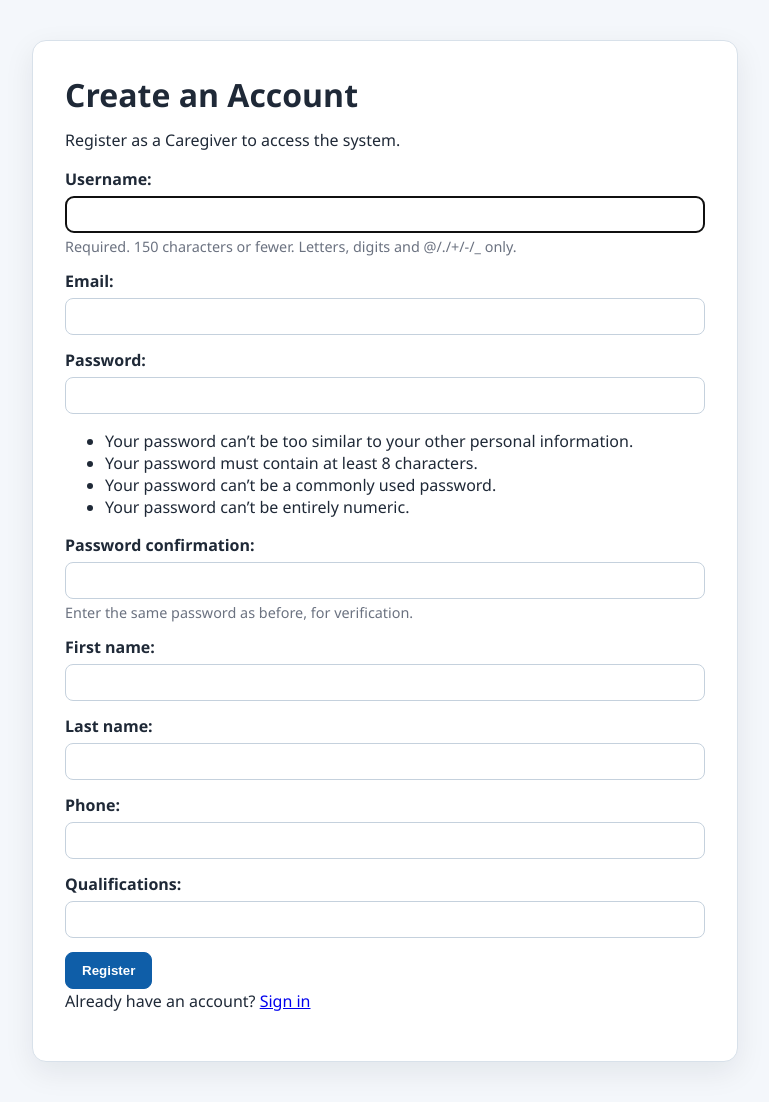
After one commit to HlengiweNcube/hvcs, a Django app: page /accounts/register/ in a window 1280 px wide. The commit adds this page. Shown: the whole page, without its empty margins (255-1024 px from the left). Run offline with Django 5.2, Linux system fonts and the light colour scheme.

Commit message:
Add self-registration for caregiver accounts

```diff
--- a/accounts/urls.py
+++ b/accounts/urls.py
@@ -7,6 +7,7 @@ urlpatterns = [
     path('', views.landing, name='accounts_home'),
     path('login/', auth_views.LoginView.as_view(), name='login'),
     path('logout/', views.custom_logout, name='logout'),
+    path('register/', views.register, name='register'),
     path('admin-dashboard/', views.admin_dashboard, name='admin_dashboard'),
     path('caregiver-dashboard/', views.caregiver_dashboard, name='caregiver_dashboard'),
     path('caregiver-dashboard/profile/', views.caregiver_my_profile, name='caregiver_my_profile'),
--- a/accounts/views.py
+++ b/accounts/views.py
@@ -1,5 +1,5 @@
 from django import forms
-from django.contrib.auth import logout
+from django.contrib.auth import login, logout
 from django.contrib.auth.forms import UserCreationForm
 from django.contrib.auth.decorators import login_required
 from django.shortcuts import get_object_or_404, redirect, render
@@ -75,6 +75,51 @@ class CaregiverUpdateForm(forms.ModelForm):
 def custom_logout(request):
     logout(request)
     return redirect('login')
+
+
+class SelfRegisterForm(UserCreationForm):
+    first_name = forms.CharField(max_length=100)
+    last_name = forms.CharField(max_length=100)
+    email = forms.EmailField(required=False)
+    phone = forms.CharField(max_length=30, required=False)
+    qualifications = forms.CharField(max_length=255, required=False)
+
+    class Meta(UserCreationForm.Meta):
+        model = User
+        fields = ('username', 'email')
+
+    def save(self, commit=True):
+        user = super().save(commit=False)
+        user.role = User.Role.CAREGIVER
+        user.first_name = self.cleaned_data['first_name']
+        user.last_name = self.cleaned_data['last_name']
+        user.email = self.cleaned_data['email']
+        user.is_active = True
+        if commit:
+            user.save()
+            Caregiver.objects.create(
+                user=user,
+                first_name=self.cleaned_data['first_name'],
+                last_name=self.cleaned_data['last_name'],
+                phone=self.cleaned_data['phone'],
+                qualifications=self.cleaned_data['qualifications'],
+                is_active=True,
+            )
+        return user
+
+
+def register(request):
+    if request.user.is_authenticated:
+        return redirect('accounts_home')
+    if request.method == 'POST':
+        form = SelfRegisterForm(request.POST)
+        if form.is_valid():
+            user = form.save()
+            login(request, user)
+            return redirect('caregiver_dashboard')
+    else:
+        form = SelfRegisterForm()
+    return render(request, 'registration/register.html', {'form': form})
 
 
 class ManagerCreateForm(UserCreationForm):
--- a/templates/registration/login.html
+++ b/templates/registration/login.html
@@ -11,4 +11,5 @@
         {{ form.as_p }}
         <button type="submit" class="button">Sign in</button>
     </form>
+    <p class="page-text">Don't have an account? <a href="{% url 'register' %}">Register</a></p>
 {% endblock %}
--- /dev/null
+++ b/templates/registration/register.html
@@ -0,0 +1,13 @@
+{% extends "base.html" %}
+{% block title %}HVCS Register{% endblock %}
+{% block main_class %}page page--narrow{% endblock %}
+{% block content %}
+    <h1 class="page-title">Create an Account</h1>
+    <p class="page-text">Register as a Caregiver to access the system.</p>
+    <form method="post" class="form-shell">
+        {% csrf_token %}
+        {{ form.as_p }}
+        <button type="submit" class="button">Register</button>
+    </form>
+    <p class="page-text">Already have an account? <a href="{% url 'login' %}">Sign in</a></p>
+{% endblock %}
```
